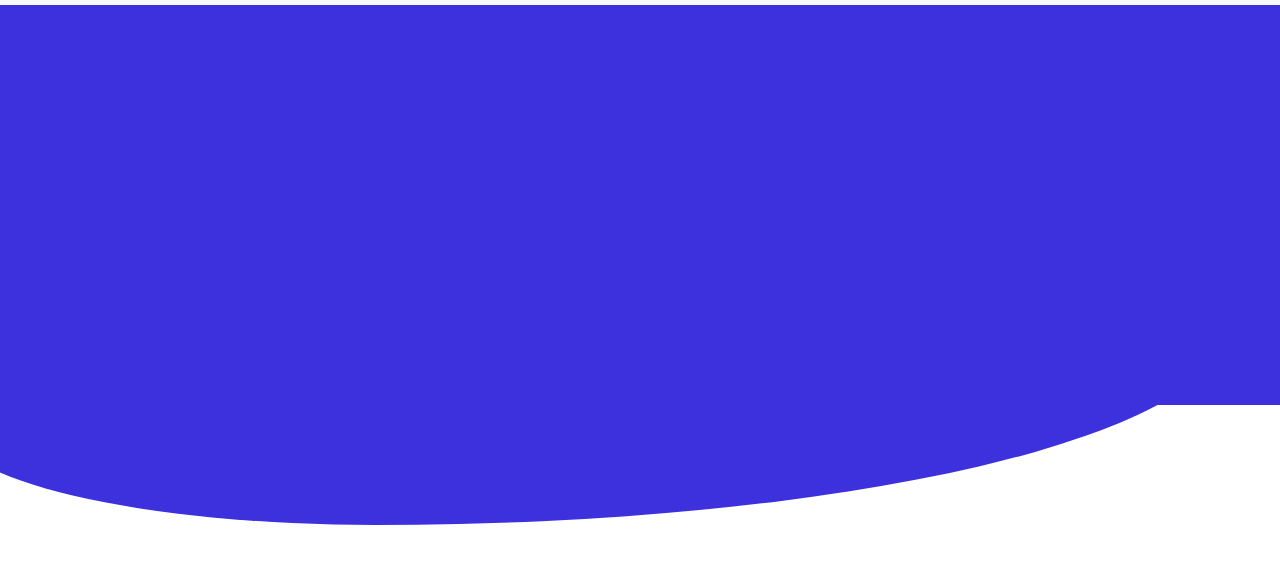
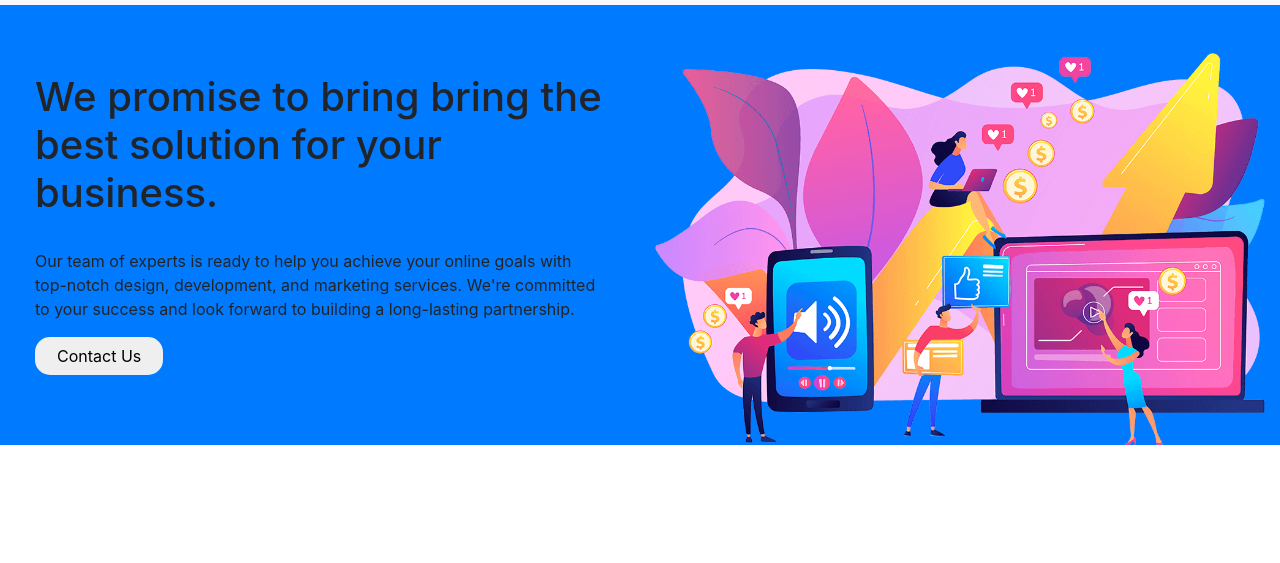
Before and after one commit to abhay3366/techlove, a plain HTML site: page index.html in a window 1280 px wide. Shown: the part 85-648 px from the top of the page. Drawn offline with nearby package versions, Linux system fonts and the light colour scheme.

Commit message:
add banner

```diff
--- a/index.html
+++ b/index.html
@@ -76,7 +76,7 @@
         onclick="showFun()"></i>
     </nav>
     <!-- Sidenav bar -->
-    <div class="sidenavbar" id="navsidebar">
+    <div class="sidenavbar " id="navsidebar">
       <i
         class="fa fa-times fa-2x"
         aria-hidden="true"
@@ -119,11 +119,25 @@
     </div>
 
     <!--banner  -->
-      <section>
-      <!-- content here -->
-      <div class="curve"></div>
-    </section>
+    <div class="container-fluid bg-primary">
+      <div class="card-deck bg-primary pt-lg-5 pt-md-3 pt-sm-2">
+        <div class="card border-0">
 
+          <div class="card-body bg-primary">
+            <h1 class="card-text pb-lg-4">We promise to bring bring the best solution for your business.</h1>
+            <p class="">Our team of experts is ready to help you achieve your online goals with top-notch design, development, and marketing services. We're committed to your success and look forward to building a long-lasting partnership.</p>
+            <button  class="banner_button">Contact Us </button>
+          </div>
+
+        </div>
+        <div class="card border-0 bg-primary">
+          <img src="./img/home4_img.png" class="card-img-top" alt="...">
+
+
+        </div>
+
+      </div>
+    </div>
     <!-- Optional JavaScript; choose one of the two! -->
 
     <!-- Option 1: jQuery and Bootstrap Bundle (includes Popper) -->
--- a/style.css
+++ b/style.css
@@ -13,7 +13,7 @@
   font-size: 0.6rem;
   font-weight: 700;
 }
-.navbar_cross{
+.navbar_cross {
   padding-top: 3rem;
 }
 .navbar_bar {
@@ -29,58 +29,41 @@
   position: absolute;
   top: 5.5rem;
   right: 1px;
+  z-index: 691;
   padding: 1.2rem;
+  background-color: #ff5e62   ;
   box-shadow: rgba(0, 0, 0, 0.35) 0px 5px 15px;
 }
 #navbar_cross {
   color: rgb(241, 84, 84);
-  padding: 0.5rem .5rem;
+  padding: 0.5rem 0.5rem;
   cursor: pointer;
 }
-.icons{
+.icons {
   /* background-color: grey; */
   color: rgb(180, 177, 177);
   margin: 0.2rem;
 }
 
-/* wave css */
-section {
-    position: relative;
+.banner_background {
   display: flex;
-    flex-direction: column;
-    align-items: center;
-    min-height: 400px;
-    padding-top: 100px;
-    background: #3c31dd;
+
+  width: 100%;
+  height: 30rem;
+  background: #ff9966; /* fallback for old browsers */
+  background: -webkit-linear-gradient(
+    to right,
+    #ff5e62,
+    #ff9966
+  ); /* Chrome 10-25, Safari 5.1-6 */
+  background: linear-gradient(
+    to right,
+    #ff5e62,
+    #ff9966
+  ); /* W3C, IE 10+/ Edge, Firefox 16+, Chrome 26+, Opera 12+, Safari 7+ */
 }
-
-.curve {
-    position: absolute;
-    height: 300px;
-    width: 100%;
-    bottom: 0;
-    text-align: center;
+.banner_button{
+  padding: 7px 22px;
+  border: 0px;
+  border-radius: 15px;
 }
-
-/* .curve::before {
-    content: '';
-    display: block;
-    position: absolute;
-    border-radius: 100% 50%;
-    width: 55%;
-    height: 100%;
-    transform: translate(85%, 60%);
-    background-color: hsl(216, 21%, 16%);
-} */
-
-.curve::after {
-    content: '';
-    display: block;
-    position: absolute;
-    border-radius: 100% 50%;
-    width: 100%;
-    height: 100%;
-    background-color: #3c31dd;
-    transform: translate(-4%, 40%);
-    z-index: -1;
-}
```
Also changed, not shown: img/home4_img.png (added). Lines whose indentation alone changed are shown as unchanged.
